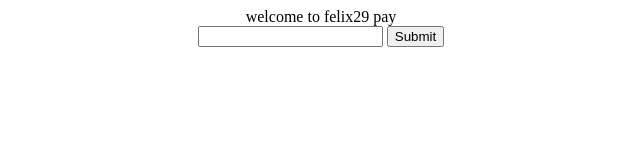
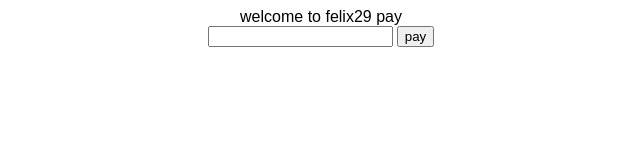
Before and after one commit to dinosaur23/pay, a plain HTML site: page index.html in a window 1280 px wide. Shown: the full height of the page, 319-959 px from the left. Drawn offline with Linux system fonts and the light colour scheme.

Commit message:
Update index.html

```diff
--- a/index.html
+++ b/index.html
@@ -1,5 +1,6 @@
 <center>
-<label for="pay"> welcome to felix29 pay </label>
-  <br>
-<input type="number" id="pay" name="pay" >
-<input type="submit">
+  <form>
+<label><span style="font-family: arial;"> welcome to felix29 pay</span></label><br />
+<input id="pay" name="pay" type="number" /> <input type="reset" value="pay"/>
+  </form>
+</center>
```
